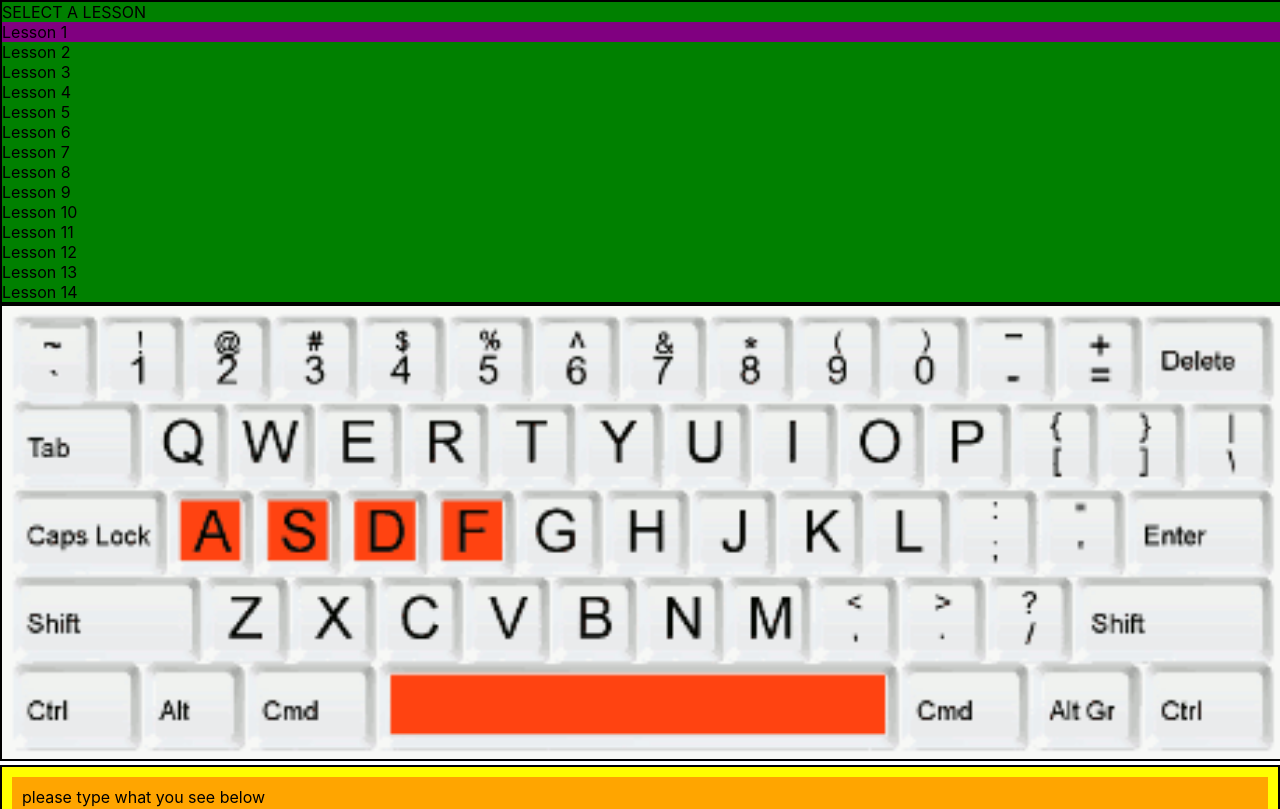
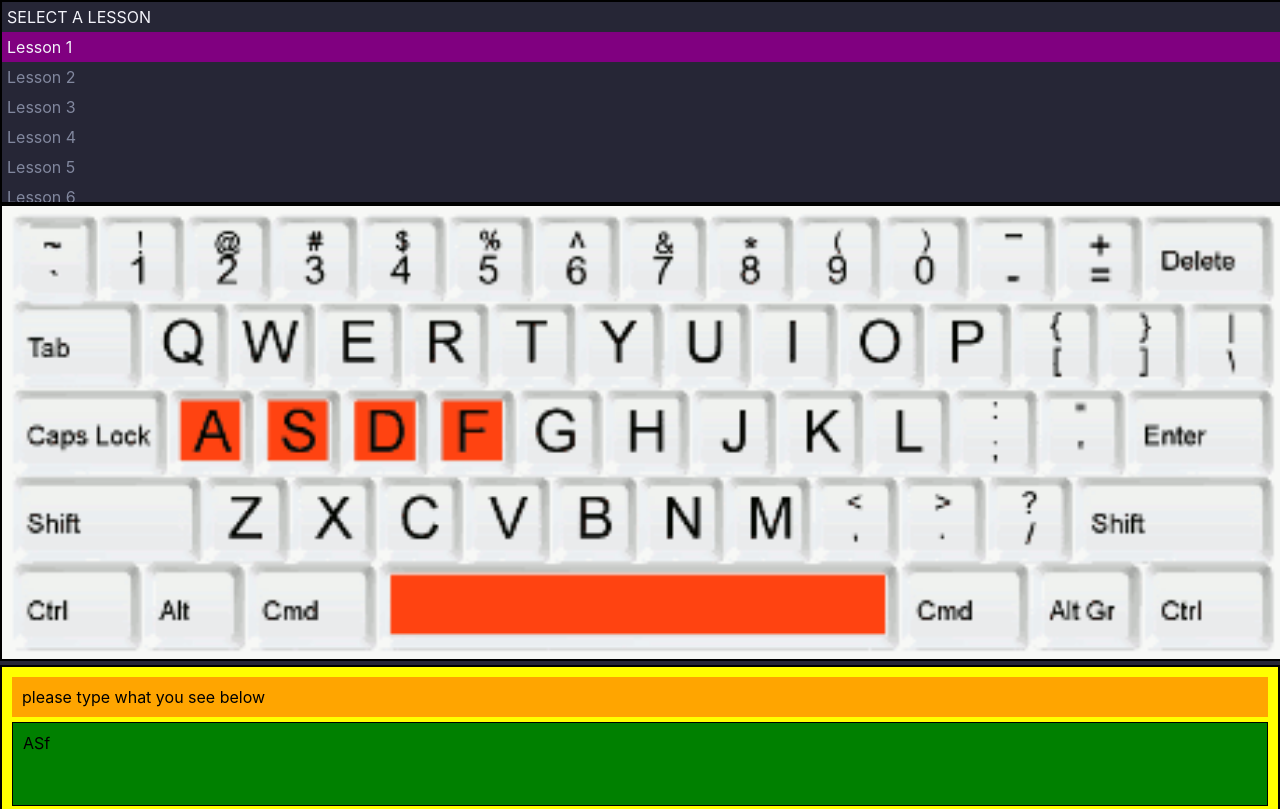
Before and after one commit to stevenarellano/speed-typing, a React (Create React App) app in the folder speed-typing/: page / in a window 1280 px wide. Shown: the top 809 px of the page. Built offline with nearby package versions, Linux system fonts and the light colour scheme.

Commit message:
added color palette

```diff
--- a/speed-typing/package.json
+++ b/speed-typing/package.json
@@ -8,6 +8,7 @@
     "@testing-library/user-event": "^13.5.0",
     "react": "^17.0.2",
     "react-dom": "^17.0.2",
+    "react-icons": "^4.3.1",
     "react-scripts": "5.0.0",
     "web-vitals": "^2.1.2"
   },
--- a/speed-typing/src/App.css
+++ b/speed-typing/src/App.css
@@ -0,0 +1,26 @@
+:root {
+    --bg-primary: rgba(38, 38, 54, 255);
+    --text-primary: rgba(243, 243, 250, 255);
+    --text-secondary: rgba(129, 135, 158, 255);
+    --accent-primary: rgba(148, 148, 162, 255);
+    --accent-secondary: rgba(148, 148, 162, 255);
+    --red: rgba(149, 1, 1, 1);
+    --green: rgba(30, 81, 40, 1);
+}
+
+.App {
+    background-color: var(--bg-primary);
+    height: 100vh;
+}
+
+@media only screen and (min-width: 600px) {
+    body {
+        background-color: lightblue;
+    }
+}
+
+@media only screen and (min-width: 768px) {
+    body {
+        background-color: lightblue;
+    }
+}
--- a/speed-typing/src/components/Options.css
+++ b/speed-typing/src/components/Options.css
@@ -1,9 +1,46 @@
 .option-container {
-    background-color: green;
+    /* coloring */
+    background-color: var(--bg-primary);
+    color: var(--text-secondary);
+
     width: 100%;
+    max-height: 25vh;
+    overflow-y: scroll;
     border: 2px black solid;
+
+    /* get rid of scrollbar */
+    -ms-overflow-style: none; /* IE and Edge */
+    scrollbar-width: none; /* Firefox */
+}
+
+.option-container::-webkit-scrollbar {
+    display: none;
+}
+
+.option-container > * {
+    padding: 5px;
 }
 
 .active-lesson {
     background-color: purple;
+    color: var(--text-primary);
 }
+
+.options-title {
+    display: flex;
+    justify-content: space-between;
+
+    color: var(--text-primary);
+}
+
+@media only screen and (min-width: 600px) {
+    body {
+        background-color: lightblue;
+    }
+}
+
+@media only screen and (min-width: 768px) {
+    body {
+        background-color: lightblue;
+    }
+}
--- a/speed-typing/src/components/Options.js
+++ b/speed-typing/src/components/Options.js
@@ -1,4 +1,5 @@
 import "./Options.css";
+import { FontAwesome } from "react-icons/fa";
 
 export default function Options({ lessonState, testToggleState }) {
     // imported states
@@ -36,7 +37,9 @@ export default function Options({ lessonState, testToggleState }) {
 
     return (
         <div className="option-container">
-            <div>SELECT A LESSON</div>
+            <div className="options-title">
+                <div>SELECT A LESSON</div>
+            </div>
             {buildLessonList(14)}
         </div>
     );
--- a/speed-typing/src/components/TypingArea.js
+++ b/speed-typing/src/components/TypingArea.js
@@ -68,11 +68,7 @@ export default function TypingArea({ lessonState, typingInfoState }) {
                 return;
             }
             typingInfo.registerKeydown(e);
-            // WE NEEKJFALK;DJFALK;SJFL;DSAFJSAD;LOFJASDL;FJASD;L
-            // FALKDSFJKSDA;FJADSLK
-            //FASJKFLDSJF;LKASDJFLA;S
-            //ASDLKFJDSAL;FJSDAL;FJSDA/
-            //ASFDLKJDSFLKSADJ;FLKDSJ;FLAK
+
             console.log(typingInfo);
             // create brand new class
             let newTypingInfo = returnNewTypingInfo(typingInfo);
@@ -88,7 +84,7 @@ export default function TypingArea({ lessonState, typingInfoState }) {
         return () => {
             window.removeEventListener("keydown", keyDownE);
         };
-    }, [lessonNum]); // Empty array ensures that effect is only run on mount and unmount
+    }, [lessonNum, typingInfo]); // Empty array ensures that effect is only run on mount and unmount
 
     return (
         <div className="exercise-area">
```
Also changed, not shown: 1 other file (tests, documents, lock files or other folders).
